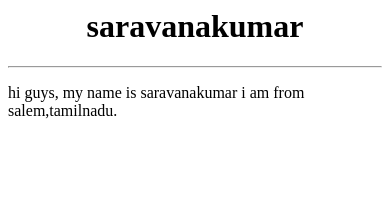
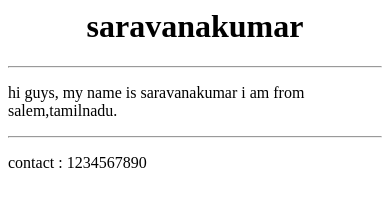
Before and after one commit to Saravanakumar20j/demo_learning, a plain HTML site: page index.html in a window 390 px wide. Drawn offline with Linux system fonts and the light colour scheme.

Commit message:
add phone number

```diff
--- a/index.html
+++ b/index.html
@@ -8,3 +8,9 @@
   i am from salem,tamilnadu.
 
 </p>
+
+<hr>
+
+<p>
+  contact : 1234567890
+</p>
```
